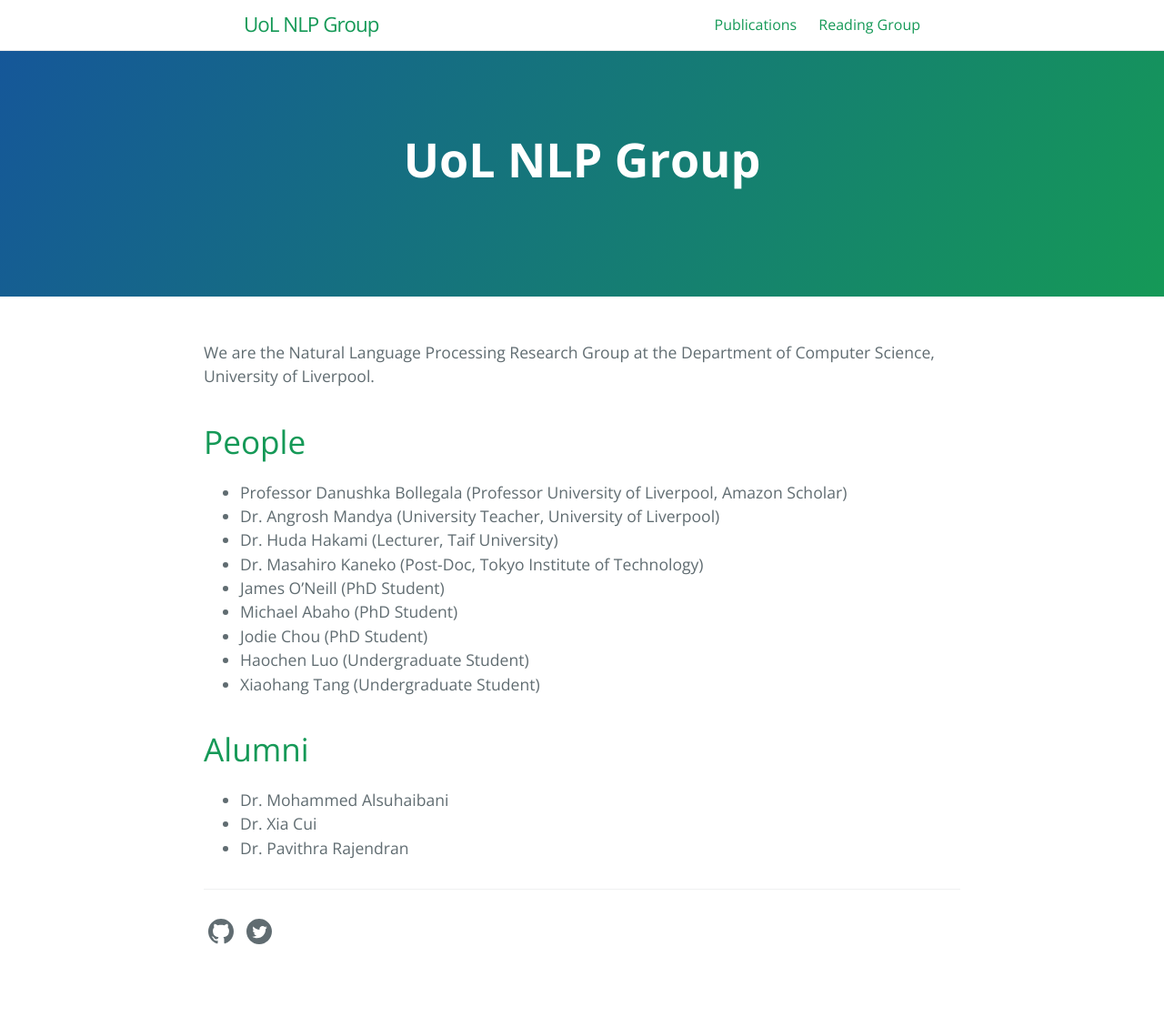
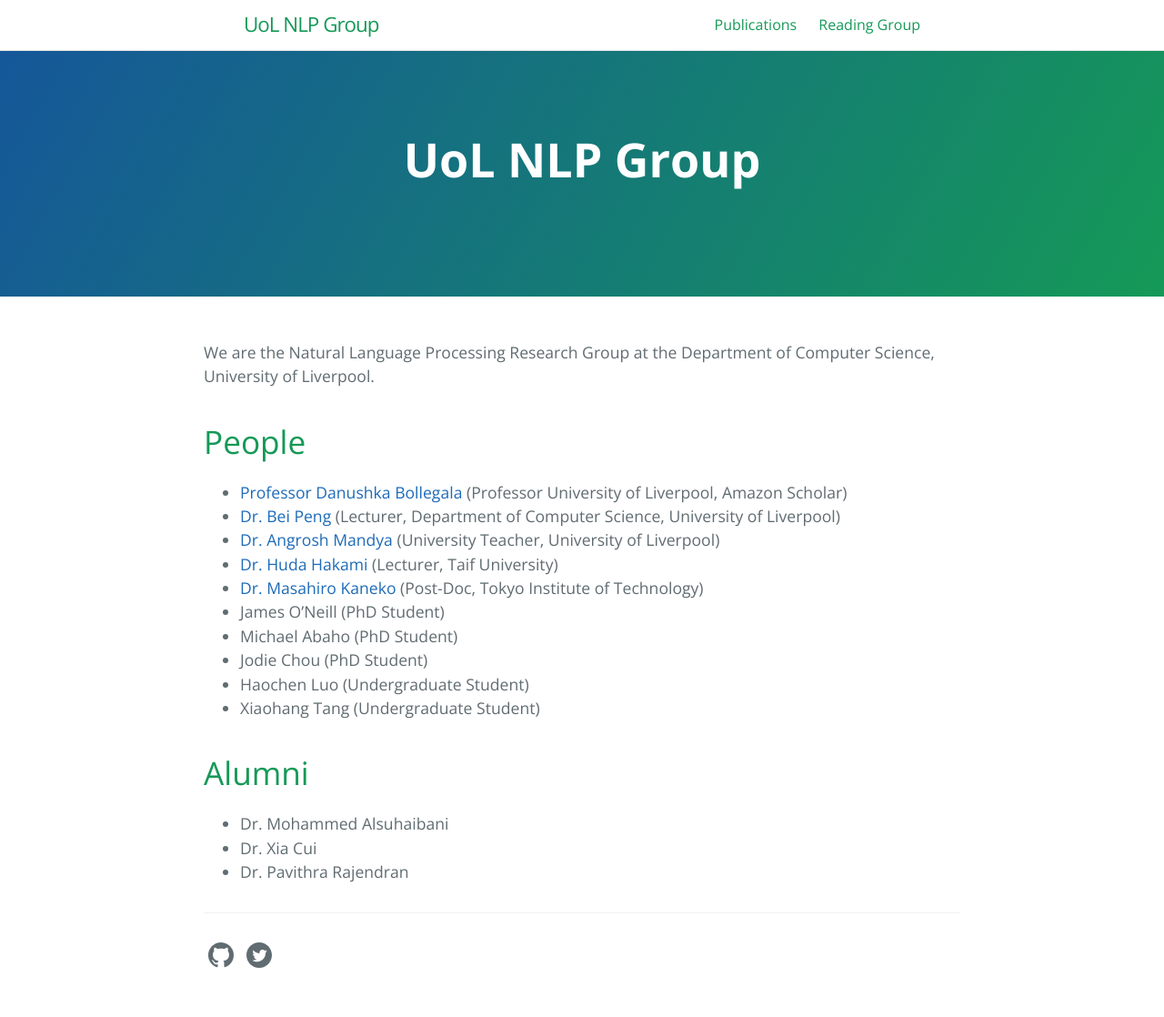
Before and after one commit to LivNLP/livnlp.github.io, a Jekyll site: the page built from index.md, in a window 1280 px wide. Shown: the whole page at 91% size. Built offline with Jekyll 4.4.1, drawn with Linux system fonts in a browser that asks for light colours; before the commit the page ends 1092 px from its top, so only the background shows below that.

Commit message:
changing icon

```diff
--- a/index.md
+++ b/index.md
@@ -5,10 +5,11 @@ layout: default
 We are the Natural Language Processing Research Group at the Department of Computer Science, University of Liverpool.
 
 # People
-- Professor Danushka Bollegala (Professor University of Liverpool, Amazon Scholar)
-- Dr. Angrosh Mandya (University Teacher, University of Liverpool)
-- Dr. Huda Hakami (Lecturer, Taif University)
-- Dr. Masahiro Kaneko (Post-Doc, Tokyo Institute of Technology)
+- [Professor Danushka Bollegala](https://danushka.net/) (Professor University of Liverpool, Amazon Scholar)
+- [Dr. Bei Peng](https://beipeng.github.io/) (Lecturer, Department of Computer Science, University of Liverpool)
+- [Dr. Angrosh Mandya](https://scholar.google.com/citations?user=V2IwYWQAAAAJ&hl=en) (University Teacher, University of Liverpool)
+- [Dr. Huda Hakami](https://scholar.google.com/citations?user=c1M8KpwAAAAJ&hl=en) (Lecturer, Taif University)
+- [Dr. Masahiro Kaneko](https://sites.google.com/view/masahirokaneko) (Post-Doc, Tokyo Institute of Technology)
 - James O'Neill (PhD Student)
 - Michael Abaho (PhD Student)
 - Jodie Chou (PhD Student)
```
Also changed, not shown: favicon.ico.
